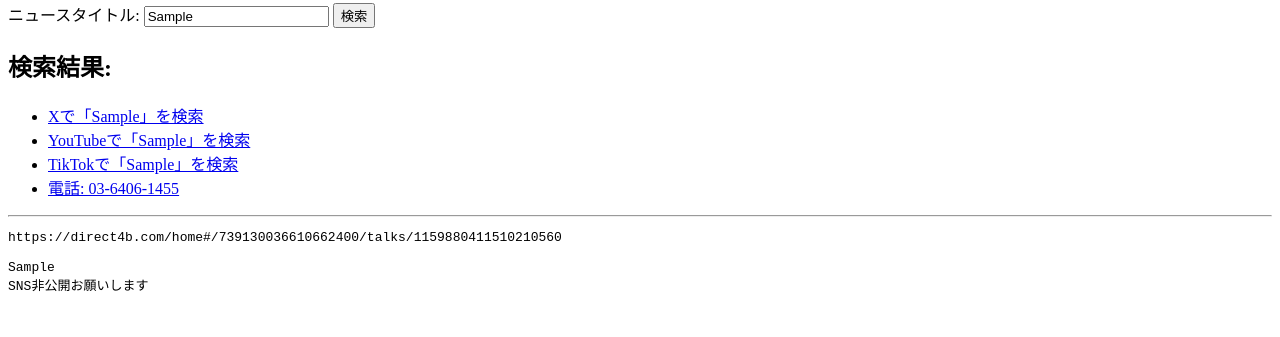
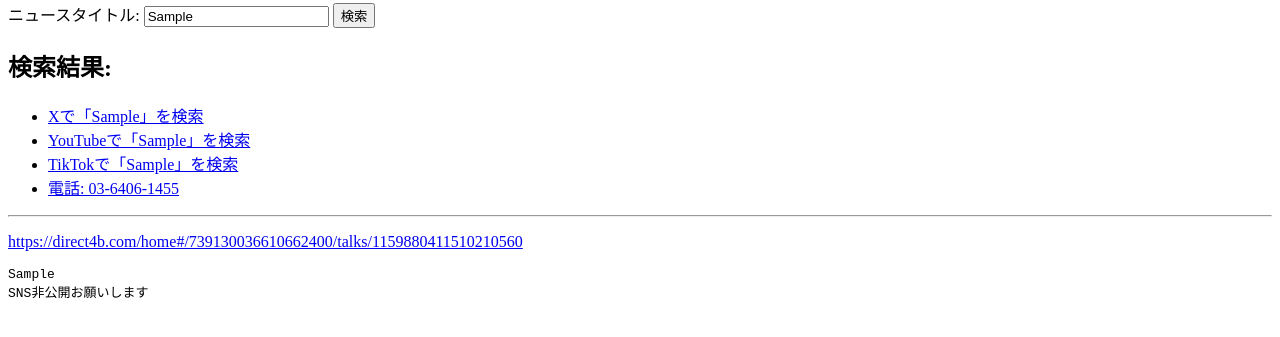
Before and after one commit to yn795/X-sns-, a plain HTML site: page index.html in a window 1280 px wide. Both pictures are taken after typing "Sample" into the empty fields and a click on the button "検索". Shown: the part 87-424 px from the top of the page. Drawn offline with Linux system fonts and the light colour scheme.

Commit message:
Update index.html

```diff
--- a/index.html
+++ b/index.html
@@ -16,9 +16,12 @@
 
     <hr>
     <div id="fixedTemplate" style="display: none;">
-        <pre>
-https://direct4b.com/home#/739130036610662400/talks/1159880411510210560
-
+        <p>
+            <a href="https://direct4b.com/home#/739130036610662400/talks/1159880411510210560" target="_blank">
+                https://direct4b.com/home#/739130036610662400/talks/1159880411510210560
+            </a>
+        </p>
+        <pre id="dynamicContent">
 ここにタイトル
 SNS非公開お願いします
         </pre>
@@ -30,6 +33,7 @@ SNS非公開お願いします
             const newsTitle = document.getElementById('newsTitle').value.trim();
             const resultsList = document.getElementById('results');
             const fixedTemplate = document.getElementById('fixedTemplate');
+            const dynamicContent = document.getElementById('dynamicContent');
 
             if (newsTitle) {
                 // 各プラットフォームの検索URLを生成
@@ -63,13 +67,9 @@ SNS非公開お願いします
 
                 // 定型文を表示してニュースタイトルを挿入
                 fixedTemplate.style.display = 'block';
-                fixedTemplate.innerHTML = `
-<pre>
-https://direct4b.com/home#/739130036610662400/talks/1159880411510210560
-
+                dynamicContent.textContent = `
 ${newsTitle}
 SNS非公開お願いします
-</pre>
                 `.trim();
             }
         });
```
